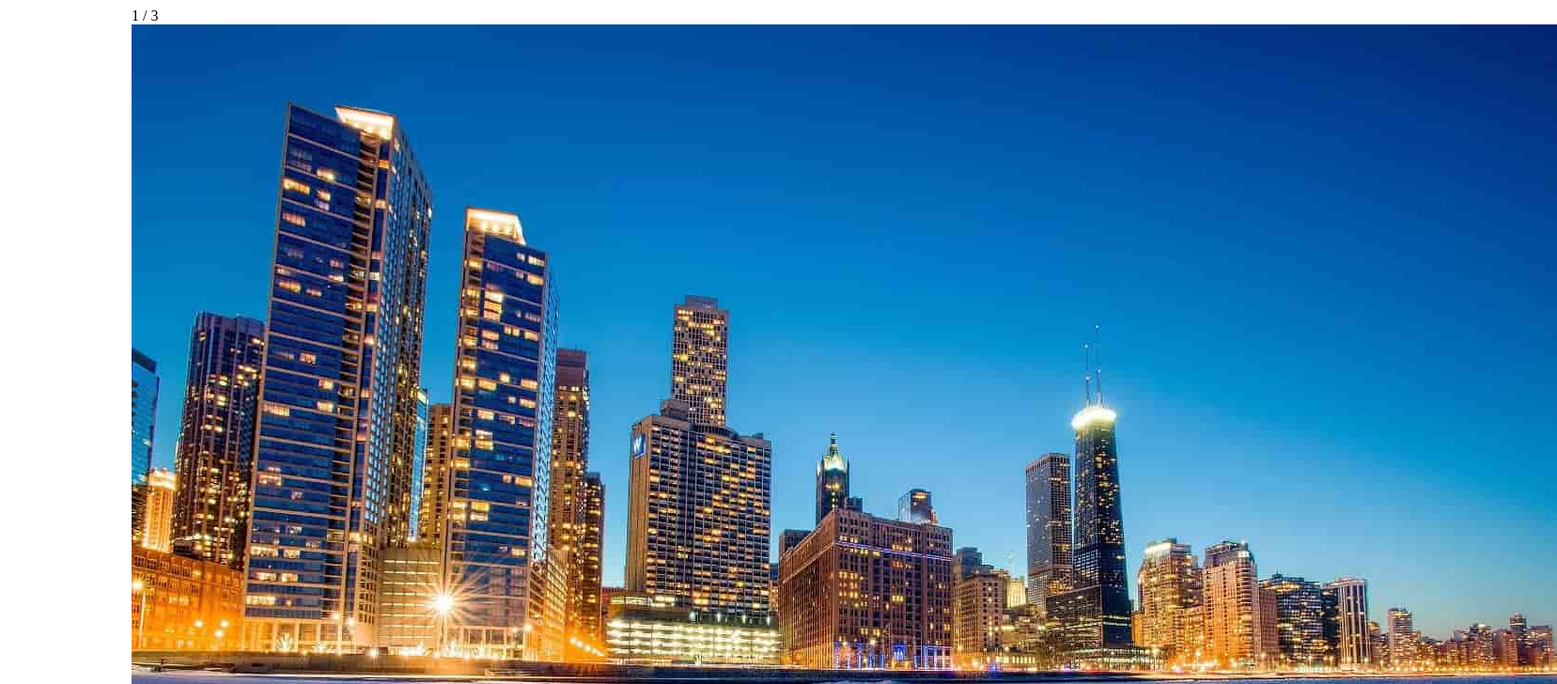
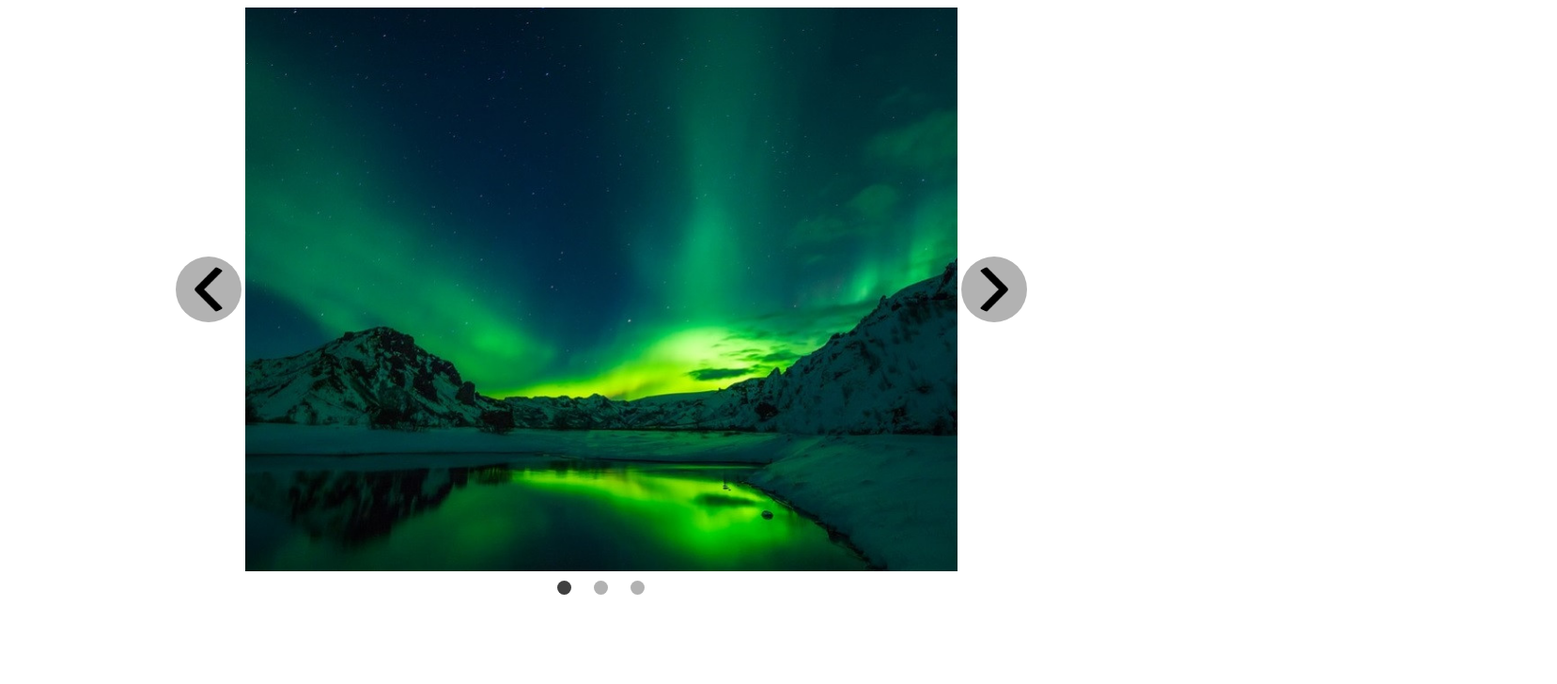
Before and after one commit to Dess1808/slide-show, a plain HTML site: page index.html in a window 1280 px wide. Shown: the top 728 px of the page at 94% size, 1657 px wide, since content can reach past the window. Drawn offline with Linux system fonts and the light colour scheme.

Commit message:
feito a primeira parte, falta o comportamento

```diff
--- a/index.html
+++ b/index.html
@@ -2,42 +2,42 @@
 <html>
     <head>
         <meta charset="utf-8">
+        <meta name="viewport" content="width=device-width, initial-scale=1.0">
         <link rel="stylesheet" href="./style.css">
+        <link rel="stylesheet" href="./js/carousel.js">
+        <title>SlideShow css js</title>
     </head>
     <body>
-        <div class="slideshow-container">
-            <div class="myslides fade">
-                <div class="text-number">1 / 3</div>
-                <img src="./img/img1.jpg" alt="">
-                <div class="text">img 1</div>
+        <div class="carousel">
+            <button class="carousel-button carousel-button--right">
+                <img src="./img/right-arrow.png" alt="">
+            </button>
+
+            <div class="carousel-track-container">
+                <ul class="carousel-track">
+                    <li class="carousel-slide">
+                        <img class="carousel-img" src="./img/img1.jpg" alt="">
+                    </li>
+                    <li class="carousel-slide">
+                        <img class="carousel-img" src="./img/img2.jpg" alt="">
+                    </li>
+                    <li class="carousel-slide">
+                        <img class="carousel-img" src="./img/img3.jpg" alt="">
+                    </li>
+                </ul>
             </div>
 
-            <div class="myslides fade">
-                <div class="text-number">2 / 3</div>
-                <img src="./img/img2.jpg" alt="">
-                <div class="text">img 2</div>
+            <button class="carousel-button carousel-button--left">
+                <img src="./img/left-arrow.png" alt="">
+            </button>
+
+            <div class="carousel-nav">
+                <button class="carousel-indicator current-slide"></button>
+                <button class="carousel-indicator"></button>
+                <button class="carousel-indicator"></button>
             </div>
 
-
-            <div class="myslides fade">
-                <div class="text-number">3 / 3</div>
-                <img src="./img/img3.jpg" alt="">
-                <div class="text">img 3</div>
-            </div>
-
-            <!--Next and previous Buttons start-->
-            <a class="prev" onclick="plusSlide(-1)">&#10094;</a>
-            <a class="next" onclick="plusSlide(1)">&#10095;</a>
-            <!--Next and previous Buttons end-->
+            <script src="js/carousel.js"></script>
         </div>
-        <br>
-
-        <!--the dots and circles-->
-        <div class="dots-circles">
-            <span class="dot" onclick="currentSlide(1)"></span>
-            <span class="dot" onclick="currentSlide(2)"></span>
-            <span class="dot" onclick="currentSlide(3)"></span>
-        </div>
-
     </body>
 </html>
--- /dev/null
+++ b/js/carousel.js
@@ -0,0 +1,8 @@
+const track = document.querySelector('.carousel-track')
+const slides = Array.from(track.children)
+
+console.log(slides)
+
+//when I click left, move slides to the left
+//when I click right, move slides to the right
+//when I click the nav indicators, move to that slide
--- a/style.css
+++ b/style.css
@@ -1,9 +1,79 @@
-*{
-    box-sizing: border-box;
+.carousel{
+    position: relative;
+    height: 600px;
+    width: 60%;
+    margin: 0 auto;
 }
 
-.slideshow-container{
-    max-width: 1000px;
+.carousel-img{
+    width: 100%;
+    height: 100%;
+    object-fit: cover; /*encaixar a img*/
+}
+
+.carousel-track-container{
+    background: lightgreen;
+    height: 100%;
     position: relative;
-    margin: auto;
 }
+
+.carousel-track{
+    padding: 0;
+    margin: 0;
+    list-style: none;
+}
+
+.carousel-slide{
+    position: absolute;
+    top: 0;
+    bottom: 0;
+    width: 100%;
+}
+
+.carousel-button{
+    position: absolute;
+    top: 50%;
+    transform: translateY(-50%);
+    background: transparent;
+    border: 0;
+    cursor: pointer;
+
+    display: flex;
+    flex-direction: row;
+    align-items: center;
+}
+
+.carousel-button img{
+    width: 50px;
+    border-radius: 50%;
+    background-color: rgba(0,0,0, .3);
+    padding: 10px;
+}
+
+.carousel-button--left{
+    left: -80px;
+}
+
+.carousel-button--right{
+    right: -80px;
+}
+
+.carousel-nav{
+    /*background: pink;*/
+    display: flex;
+    justify-content: center;
+    padding: 10px 0;
+}
+
+.carousel-indicator{
+    border: 0;
+    border-radius: 50%;
+    width: 15px;
+    height: 15px;
+    background: rgba(0,0,0,.3);
+    margin: 0 12px;
+}
+
+.carousel-indicator.current-slide{
+    background: rgba(0,0,0,.75);
+}
```
Also changed, not shown: img/.png (added), img/left-arrow.png (added), img/right-arrow.png (added).
